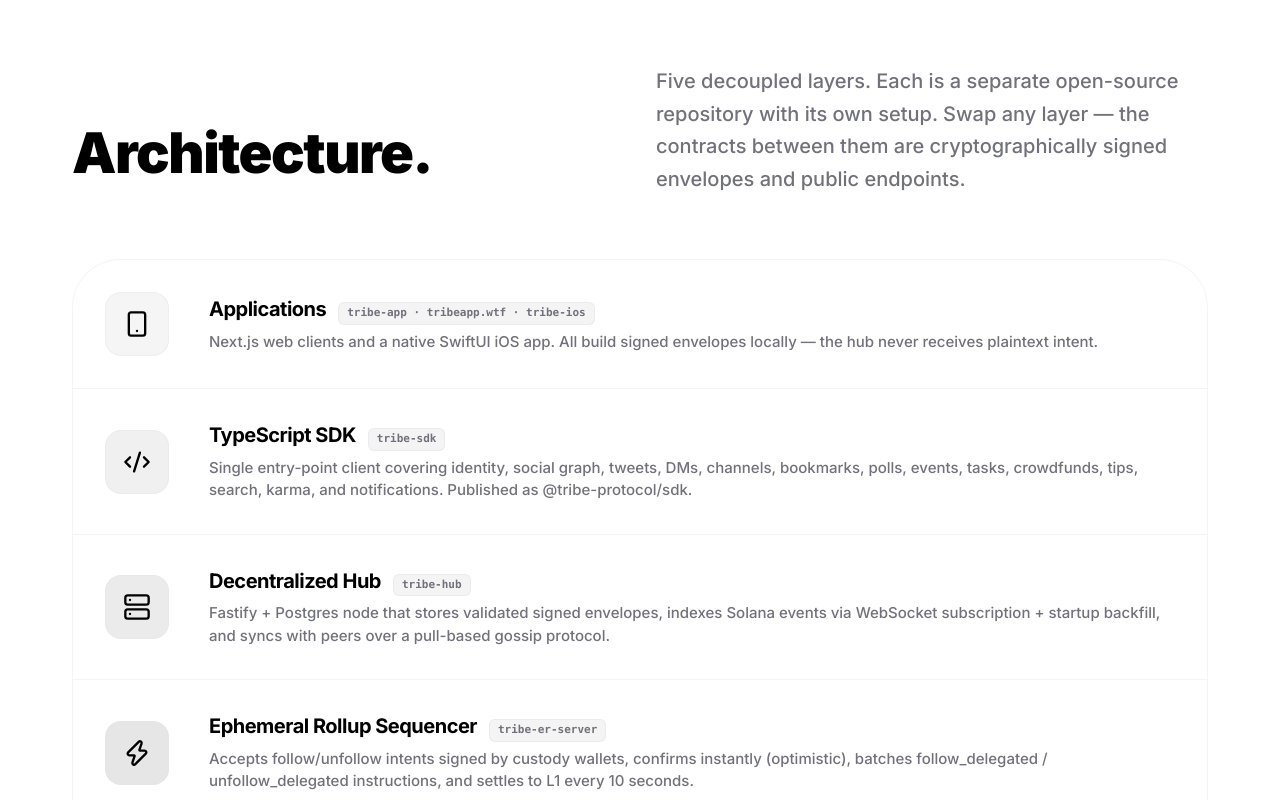
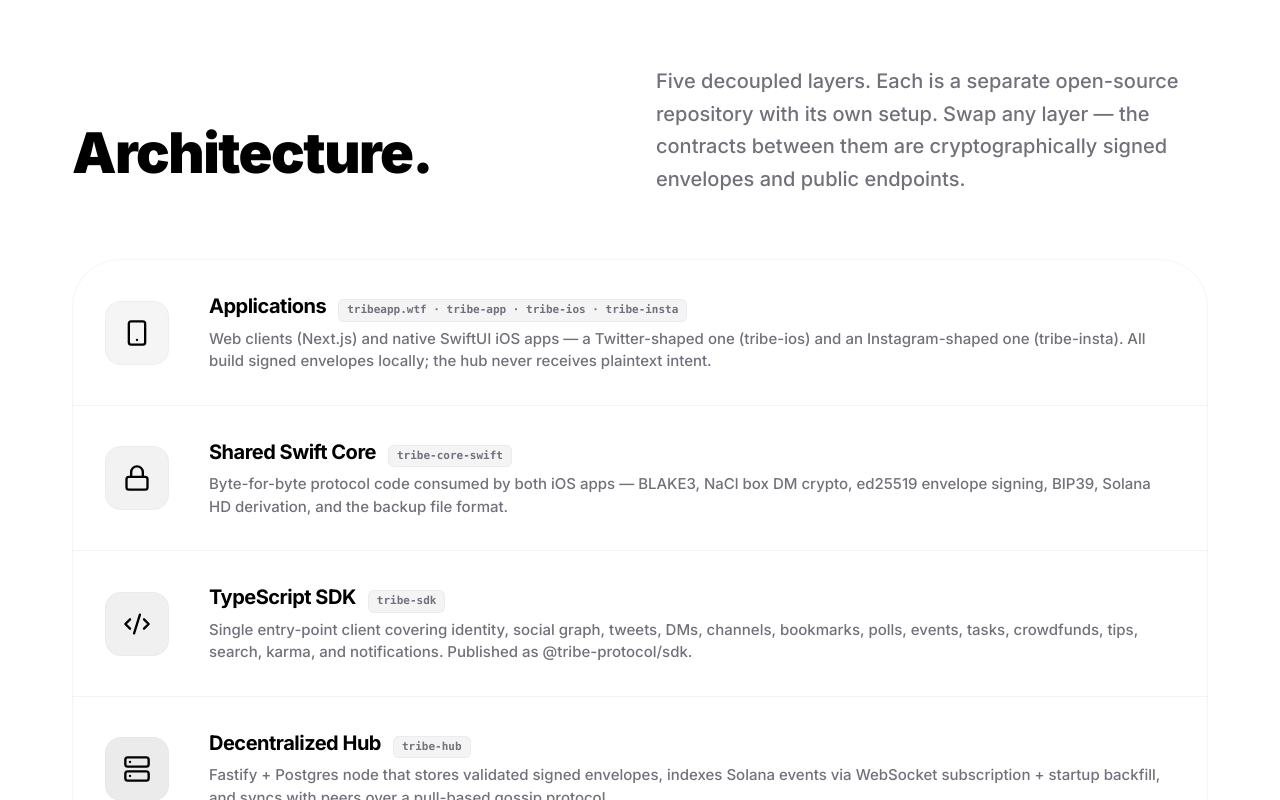
Before and after one commit to chaalpritam/tribeprotocol.xyz, a Next.js app: page / in a window 1280 px wide. Shown: the part 4469-5269 px from the top of the page. Built offline with nearby package versions, Linux system fonts and the light colour scheme.

Commit message:
feat: update landing page with full TribeEco ecosystem and accurate copy
Add tribe-insta, tribe-core-swift, tribe-app, and homebrew-tap to architecture and repos; fix ER/CLI/SDK examples and typos.

```diff
--- a/app/page.tsx
+++ b/app/page.tsx
@@ -1,6 +1,6 @@
 "use client";
 
-import { motion, Variants } from "framer-motion";
+import { motion } from "framer-motion";
 import {
   Fingerprint,
   KeyRound,
@@ -21,26 +21,10 @@
   UserCircle,
   Network,
   Code,
-  Terminal,
-  Star
+  Terminal
 } from "lucide-react";
 
 // ─── Data ──────────────────────────────────────────────────────────────────
-
-const container: Variants = {
-  hidden: { opacity: 0 },
-  show: {
-    opacity: 1,
-    transition: {
-      staggerChildren: 0.1
-    }
-  }
-};
-
-const item: Variants = {
-  hidden: { opacity: 0, y: 20 },
-  show: { opacity: 1, y: 0, transition: { duration: 0.5 } }
-};
 
 const whyTribeItems = [
   {
@@ -89,7 +73,7 @@
     icon: Zap,
     term: "Ephemeral Rollup",
     definition:
-      "An optimistic sequencer sequencer that confirms follow/unfollow intents instantly (<50ms), then batches them into Solana L1 instructions every 10 seconds. Real-time feel with L1 finality.",
+      "An optimistic sequencer that confirms follow/unfollow intents instantly (<50ms), then batches them into Solana L1 instructions every 10 seconds. Real-time feel with L1 finality.",
   },
   {
     icon: Code,
@@ -134,10 +118,18 @@
   {
     icon: Smartphone,
     name: "Applications",
-    repo: "tribe-app · tribeapp.wtf · tribe-ios",
+    repo: "tribeapp.wtf · tribe-app · tribe-ios · tribe-insta",
     color: "#f5f5f5",
     description:
-      "Next.js web clients and a native SwiftUI iOS app. All build signed envelopes locally — the hub never receives plaintext intent.",
+      "Web clients (Next.js) and native SwiftUI iOS apps — a Twitter-shaped one (tribe-ios) and an Instagram-shaped one (tribe-insta). All build signed envelopes locally; the hub never receives plaintext intent.",
+  },
+  {
+    icon: Lock,
+    name: "Shared Swift Core",
+    repo: "tribe-core-swift",
+    color: "#f2f2f2",
+    description:
+      "Byte-for-byte protocol code consumed by both iOS apps — BLAKE3, NaCl box DM crypto, ed25519 envelope signing, BIP39, Solana HD derivation, and the backup file format.",
   },
   {
     icon: Code2,
@@ -190,13 +182,13 @@
 
 const repos = [
   {
-    name: "tribeeco",
-    description: "Mono-repo containing all submodules, protocols, and the tribe CLI.",
-    url: "https://github.com/chaalpritam/tribeeco",
+    name: "TribeEco",
+    description: "Mono-repo containing every submodule, the tribe CLI, and Homebrew formulas.",
+    url: "https://github.com/chaalpritam/TribeEco",
   },
   {
     name: "tribe-protocol",
-    description: "12 Solana programs (Anchor): TID, app keys, usernames, social graph, and more.",
+    description: "12 Solana programs (Anchor): TID, app keys, usernames, social graph, hubs, tips, polls, events, and more.",
     url: "https://github.com/chaalpritam/tribe-protocol",
   },
   {
@@ -211,18 +203,38 @@
   },
   {
     name: "tribe-er-server",
-    description: "Ephemeral Rollup sequencer for instant follows.",
+    description: "Ephemeral Rollup sequencer for instant follow/unfollow with 10s L1 settlement.",
     url: "https://github.com/chaalpritam/tribe-er-server",
   },
   {
     name: "tribe-ios",
-    description: "Native SwiftUI iOS client with NaCl-box DMs and BLAKE3 signing.",
+    description: "Native SwiftUI iOS client (Twitter-shaped). BLAKE3 + ed25519 signing, NaCl-box DMs.",
     url: "https://github.com/chaalpritam/tribe-ios",
   },
   {
+    name: "tribe-insta",
+    description: "Native SwiftUI iOS client (Instagram-shaped) — same hub, same envelopes, photo-first surface.",
+    url: "https://github.com/chaalpritam/tribe-insta",
+  },
+  {
+    name: "tribe-core-swift",
+    description: "Shared Swift package consumed by tribe-ios and tribe-insta — protocol crypto and envelope code.",
+    url: "https://github.com/chaalpritam/tribe-core-swift",
+  },
+  {
     name: "tribeapp.wtf",
-    description: "The primary web interface — Next.js + Solana wallet adapter.",
+    description: "Primary web client — Next.js + Solana wallet adapter.",
     url: "https://github.com/chaalpritam/tribeapp.wtf",
+  },
+  {
+    name: "tribe-app",
+    description: "Demo Next.js app shipped via `brew install tribe-app` — points at any hub.",
+    url: "https://github.com/chaalpritam/tribe-demo-app",
+  },
+  {
+    name: "homebrew-tap",
+    description: "Homebrew formulas — `brew install tribe` (hub + ER) and `brew install tribe-app` (demo UI).",
+    url: "https://github.com/chaalpritam/homebrew-tribe",
   },
 ];
 
@@ -467,7 +479,7 @@
                 The on-chain layer.
               </h3>
               <p className="mt-4 max-w-[620px] text-[16px] font-medium leading-[1.6] opacity-60">
-                Every program is modular and independently deployed. Identity registries, social graphPDA storage, tips receipts, and trustless karma verification — each has its own Anchor program workspace.
+                Every program is modular and independently deployed. Identity registries, PDA-per-relationship social graph, tip receipts, and trustless karma verification — each has its own Anchor program workspace.
               </p>
             </div>
 
@@ -526,7 +538,7 @@
                   Run a Node in Seconds.
                 </h2>
                 <p className="text-zinc-500 mt-4 leading-relaxed font-medium">
-                  Join the distributed network and host your own piece of the protocol. Our Homebrew formula handles everything from dependencies to PostgreSQL configuration automatically.
+                  Join the distributed network and host your own piece of the protocol. The Homebrew formula installs the hub + ER sequencer, sets up Postgres, and auto-generates a unique hub ID so two laptops never collide.
                 </p>
               </div>
 
@@ -539,14 +551,16 @@
                 </div>
                 <pre className="text-[13px] font-mono text-white/80 overflow-x-auto leading-relaxed">
                   <code>
-                    <span className="text-zinc-500"># Install the Homebrew tap</span><br/>
-                    brew tap chaalpritam/tribe<br/><br/>
-                    <span className="text-zinc-500"># Install Tribe node</span><br/>
+                    <span className="text-zinc-500"># Tap and install the hub + ER stack</span><br/>
+                    brew tap chaalpritam/tribe<br/>
                     brew install --HEAD tribe<br/><br/>
-                    <span className="text-zinc-500"># Start node services</span><br/>
+                    <span className="text-zinc-500"># Boot Docker services and gossip in</span><br/>
                     <span className="text-primary font-bold">tribe start</span><br/><br/>
-                    <span className="text-zinc-500"># Verify connected peers</span><br/>
-                    tribe peers
+                    <span className="text-zinc-500"># Check peers and sync coverage</span><br/>
+                    tribe peers<br/>
+                    tribe sync<br/><br/>
+                    <span className="text-zinc-500"># Optional: install the demo UI</span><br/>
+                    brew install --HEAD tribe-app && tribe-app
                   </code>
                 </pre>
               </div>
@@ -578,7 +592,7 @@
                   Start building in minutes.
                 </h2>
                 <p className="text-zinc-500 mt-4 leading-relaxed font-medium">
-                  One simple, powerful TypeScript client for everything — identity registration, messaging, visual graphs, encrypted DMs, task escrows, events, and karma feeds.
+                  One TypeScript client for the whole protocol — identity, social graph, tweets, encrypted DMs, channels, bookmarks, polls, events, tasks, crowdfunds, tips, stories, search, and karma.
                 </p>
               </div>
 
@@ -592,16 +606,16 @@
                 <pre className="text-[12.5px] font-mono text-white/80 overflow-x-auto leading-relaxed">
                   <code>{`import { TribeClient } from '@tribe-protocol/sdk';
 
-const client = TribeClient.forDevnet(wallet);
+const tribe = TribeClient.forDevnet(provider);
 
 // Register a TID on Solana
-await client.identity.tid.register();
+const { tid } = await tribe.identity.tid.register(recovery);
 
 // Publish a signed post
-await client.tweets.publish(tid, "gm from the mesh", appKey);
+await tribe.tweets.publish(tid, "gm from the mesh", appKey);
 
 // Follow someone (instant via Ephemeral Rollup)
-await client.social.follow(myTid, targetTid);`}</code>
+await tribe.social.follow(tid, targetTid);`}</code>
                 </pre>
               </div>
 
```
